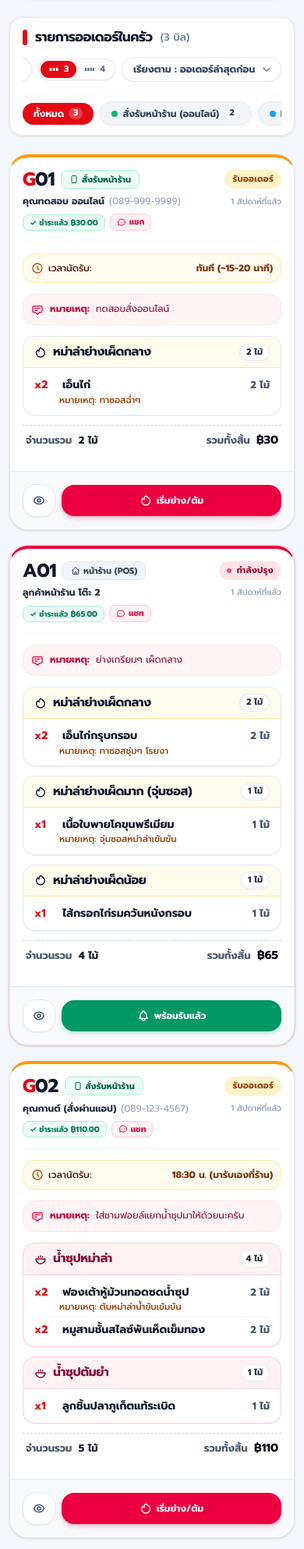
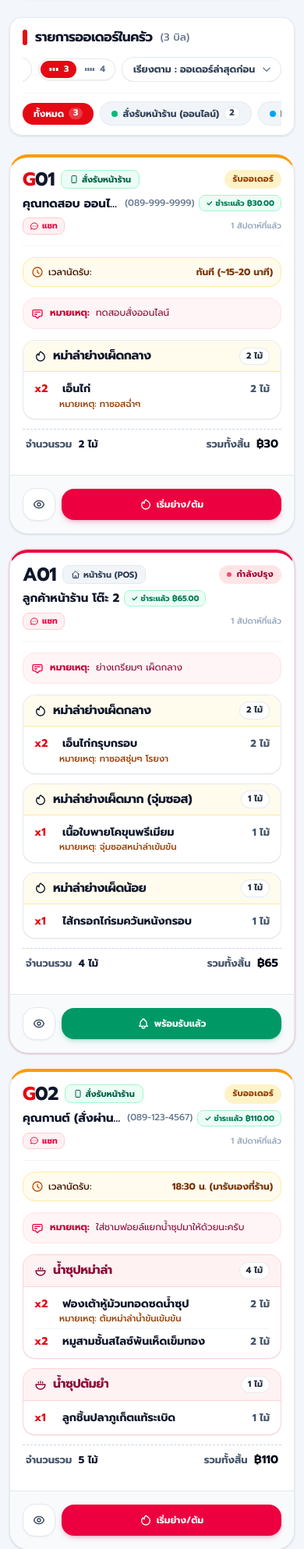
Before and after one commit to showkhlong-netizen/MalaStreet, a Laravel app: page /pos/kitchen in a window 390 px wide. Shown: the part 378-2365 px from the top of the page at 78% size. Run offline with Laravel 12, Linux system fonts and the light colour scheme; a user stored in the database is signed in; data comes from the database, SQL or seed files in the repository; data that the repository does not hold is empty; style sheets or scripts are compiled from the project's sources; some libraries are stand-ins or nearby versions.

Commit message:
Enlarge customer name, inline payment badge with phone, and remove IP badge on kitchen cards

```diff
--- a/resources/views/pos/kitchen.blade.php
+++ b/resources/views/pos/kitchen.blade.php
@@ -270,21 +270,12 @@
                                     </span>
                                 </div>
 
-                                <!-- Row 2: Customer Name + Phone ซ้าย & Relative Time ขวา (1 บรรทัดเสมอ) -->
-                                <div class="flex items-center justify-between gap-2 min-w-0">
-                                    <div class="text-xs font-bold text-slate-800 flex items-center gap-1.5 min-w-0">
-                                        <span class="truncate">{{ $order->customer_name }}</span>
+                                <!-- Row 2: ชื่อลูกค้า (เด่นใหญ่ขึ้น) + เบอร์โทร + แถบชำระแล้ว ต่อท้ายในบรรทัดเดียวกัน -->
+                                <div class="flex items-center gap-1.5 min-w-0 flex-nowrap overflow-x-auto no-scrollbar">
+                                    <span class="text-[15px] font-black text-slate-900 leading-tight truncate min-w-0">{{ $order->customer_name }}</span>
                                     @if($order->customer_phone)
-                                            <span class="text-slate-400 font-normal whitespace-nowrap shrink-0">({{ $order->customer_phone }})</span>
+                                        <span class="text-[11.5px] text-slate-500 font-medium whitespace-nowrap shrink-0">({{ $order->customer_phone }})</span>
                                     @endif
-                                    </div>
-                                    <span class="text-[10.5px] text-slate-400 font-medium whitespace-nowrap shrink-0">
-                                        {{ $order->created_at->diffForHumans() }}
-                                    </span>
-                                </div>
-
-                                <!-- Row 4: Payment Status + IP + Chat Action (แต่ละป้าย 1 บรรทัดเสมอ) -->
-                                <div class="flex items-center flex-wrap gap-1.5">
                                     @if($order->payment_status === 'paid')
                                         <span class="inline-flex items-center gap-1 text-[10px] font-extrabold text-emerald-700 bg-emerald-50 px-2 py-0.5 rounded-lg border border-emerald-200 whitespace-nowrap shrink-0">
                                             <span>✓ ชำระแล้ว ฿{{ number_format((float) $order->total_amount, 2) }}</span>
@@ -293,16 +284,18 @@
                                         <span class="inline-flex items-center gap-1 text-[10px] font-extrabold text-amber-800 bg-amber-50 px-2 py-0.5 rounded-lg border border-amber-300 animate-pulse whitespace-nowrap shrink-0">
                                             <span>⏳ รอยอดโอน ฿{{ number_format((float) $order->total_amount, 2) }}</span>
                                         </span>
+                                    @endif
+                                </div>
+
+                                <!-- Row 3: ปุ่มแชท / ยืนยันรับเงิน (ซ้าย) + เวลาที่ผ่านมา (ขวา) โดยตัดเลขไอพีออกแล้ว -->
+                                <div class="flex items-center justify-between gap-2 min-w-0">
+                                    <div class="flex items-center gap-1.5 min-w-0">
+                                        @if($order->payment_status !== 'paid')
                                             <button type="button"
                                                     onclick="updateStatus({{ $order->id }}, 'confirmed', true)"
                                                     class="inline-flex items-center gap-1 text-[10px] font-bold text-white bg-emerald-600 hover:bg-emerald-700 px-2 py-0.5 rounded-lg shadow-2xs transition cursor-pointer whitespace-nowrap shrink-0">
                                                 <span>ยืนยันรับเงินแล้ว</span>
                                             </button>
-                                    @endif
-                                    @if($order->ip_address)
-                                        <span class="text-[9.5px] font-mono text-slate-500 bg-slate-100 px-1.5 py-0.5 rounded border border-slate-200 whitespace-nowrap shrink-0">
-                                            🌐 IP: {{ $order->ip_address }}
-                                        </span>
                                         @endif
                                         <button type="button"
                                            onclick="openOrderInSideChat('{{ $order->order_no }}')"
@@ -313,6 +306,10 @@
                                             </svg>
                                             <span>แชท</span>
                                         </button>
+                                    </div>
+                                    <span class="text-[10.5px] text-slate-400 font-medium whitespace-nowrap shrink-0">
+                                        {{ $order->created_at->diffForHumans() }}
+                                    </span>
                                 </div>
                             </div>
 
```
Lines whose indentation alone changed are shown as unchanged.
